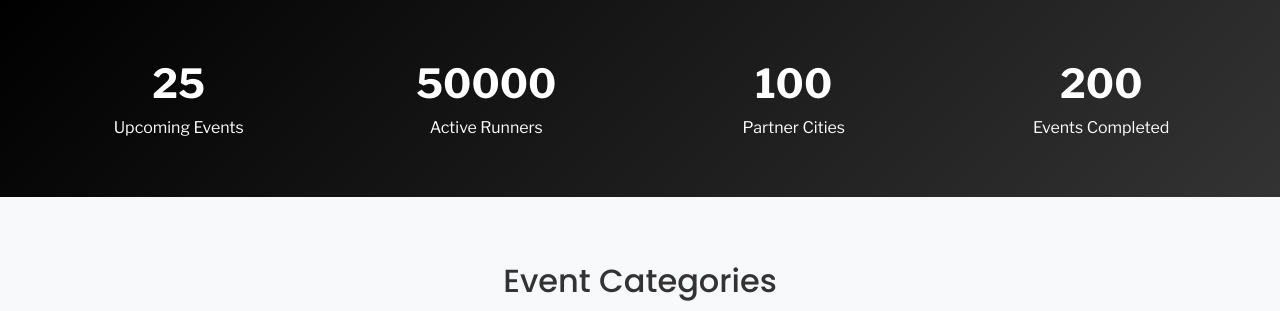
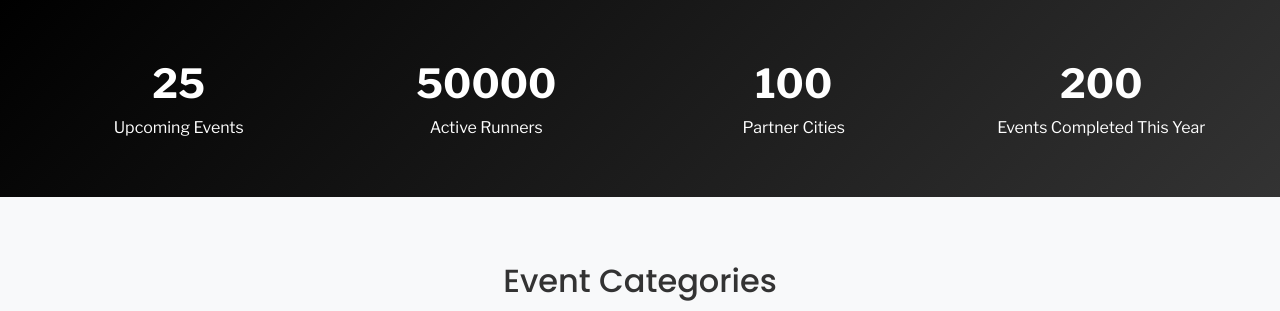
Before and after one commit to AutisticKao/Race-id-experimental-test, a PHP site: page /home.php in a window 1280 px wide. Shown: the part 616-927 px from the top of the page. Run offline with PHP 8.4, Linux system fonts and the light colour scheme.

Commit message:
update home.php

```diff
--- a/home.php
+++ b/home.php
@@ -340,7 +340,7 @@
                 </div>
                 <div class="stat-item">
                     <div class="stat-number" data-target="200">0</div>
-                    <div class="stat-label">Events Completed</div>
+                    <div class="stat-label">Events Completed This Year</div>
                 </div>
             </div>
         </section>
```
